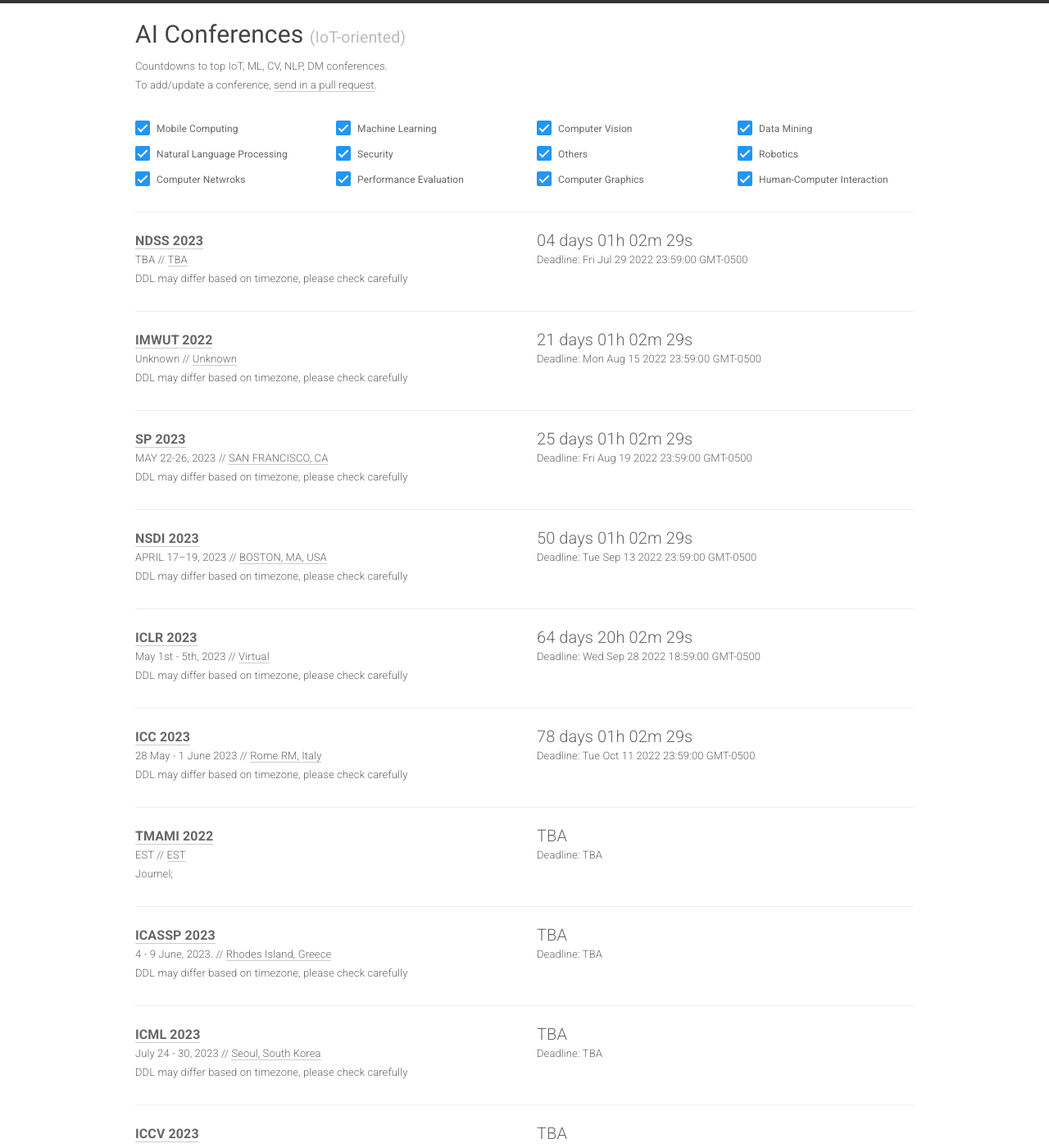
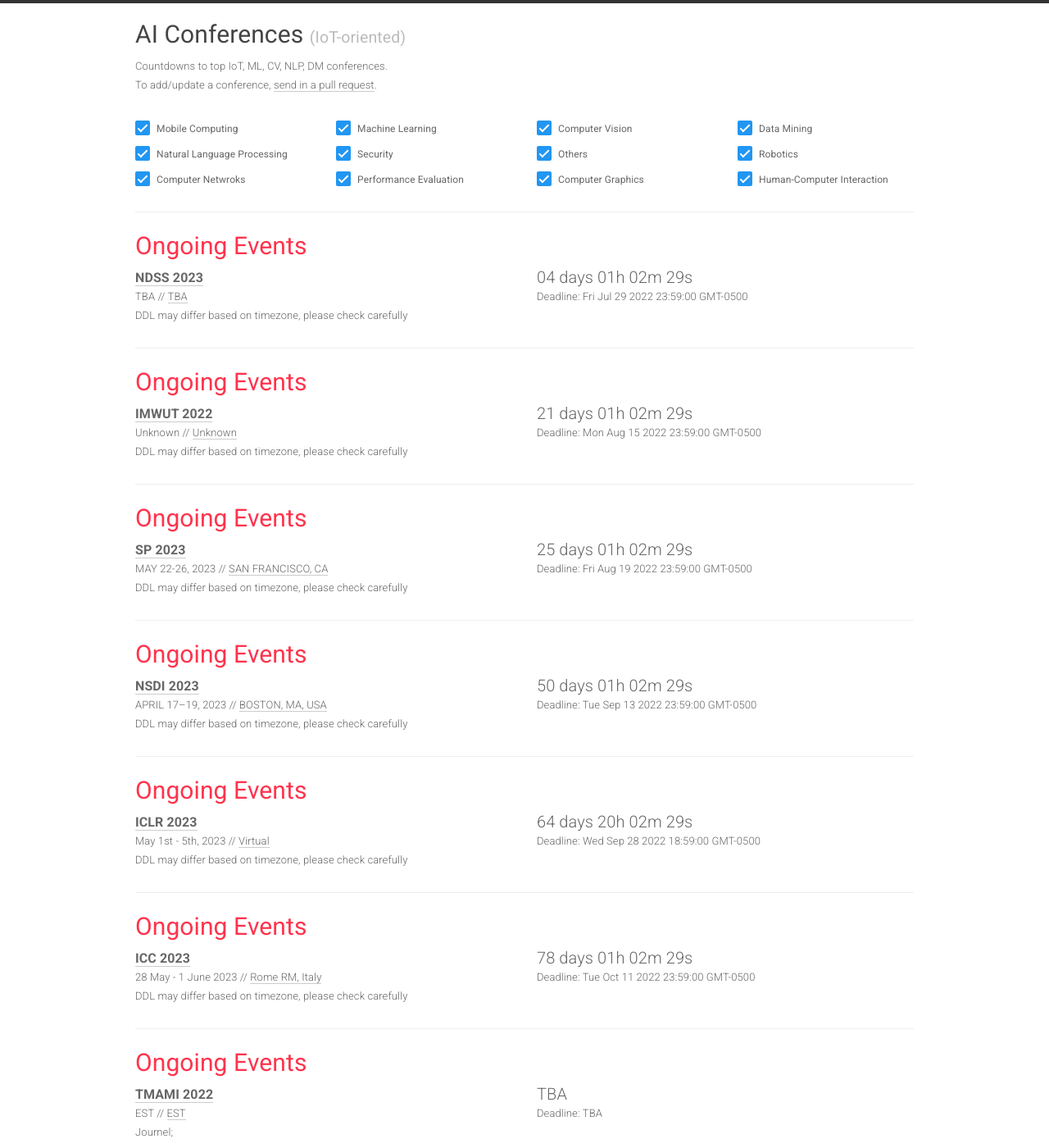
Before and after one commit to iot-psu/ai-deadlines, a Jekyll site: the page built from index.html, in a window 1280 px wide and 1400 px high. Shown: the whole window at 82% size. Built offline with Jekyll 4.4.1, drawn with Linux system fonts in a browser that asks for light colours; some of the changed text lies outside the part shown.

Commit message:
change title color

```diff
--- a/_layouts/home.html
+++ b/_layouts/home.html
@@ -63,6 +63,7 @@
       </div>
       {% for conf in site.data.conferences %}
       <div id="{{conf.id}}" class="{% for sub in conf.sub %} {{sub}}-conf {% endfor %}">
+        <h1 id="ongoing-events-title" style="color: #FF334C;">Ongoing Events</h1>
         <div class="row">
             <div class="col-xs-12 col-sm-6">
                 <a href="{{conf.link}}"><b>{{conf.name}} {{conf.year}}</b></a>
@@ -93,7 +94,7 @@
       {% endfor %}
 
         <div id="past_confs">
-          <h1 id="past-events-title">Past Events</h1>
+          <h1 id="past-events-title" style="color: #334FFF;">Past Events</h1>
           <div id="sort-order-checkbox">
                 <label for="sort-order"><input type="checkbox" id="sort-order" name="sort-order" checked>Most recent first</label>
             </div>
```
